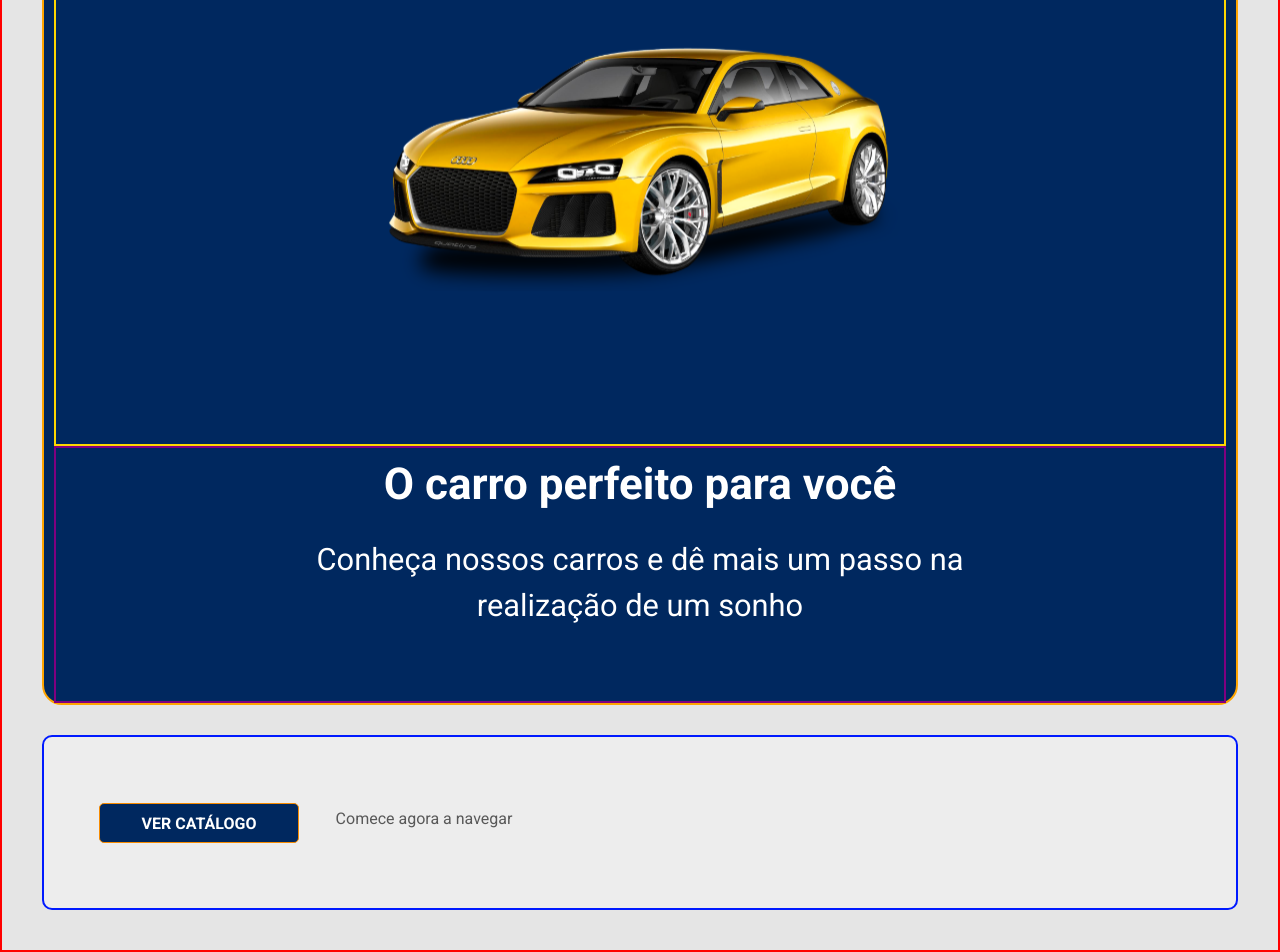
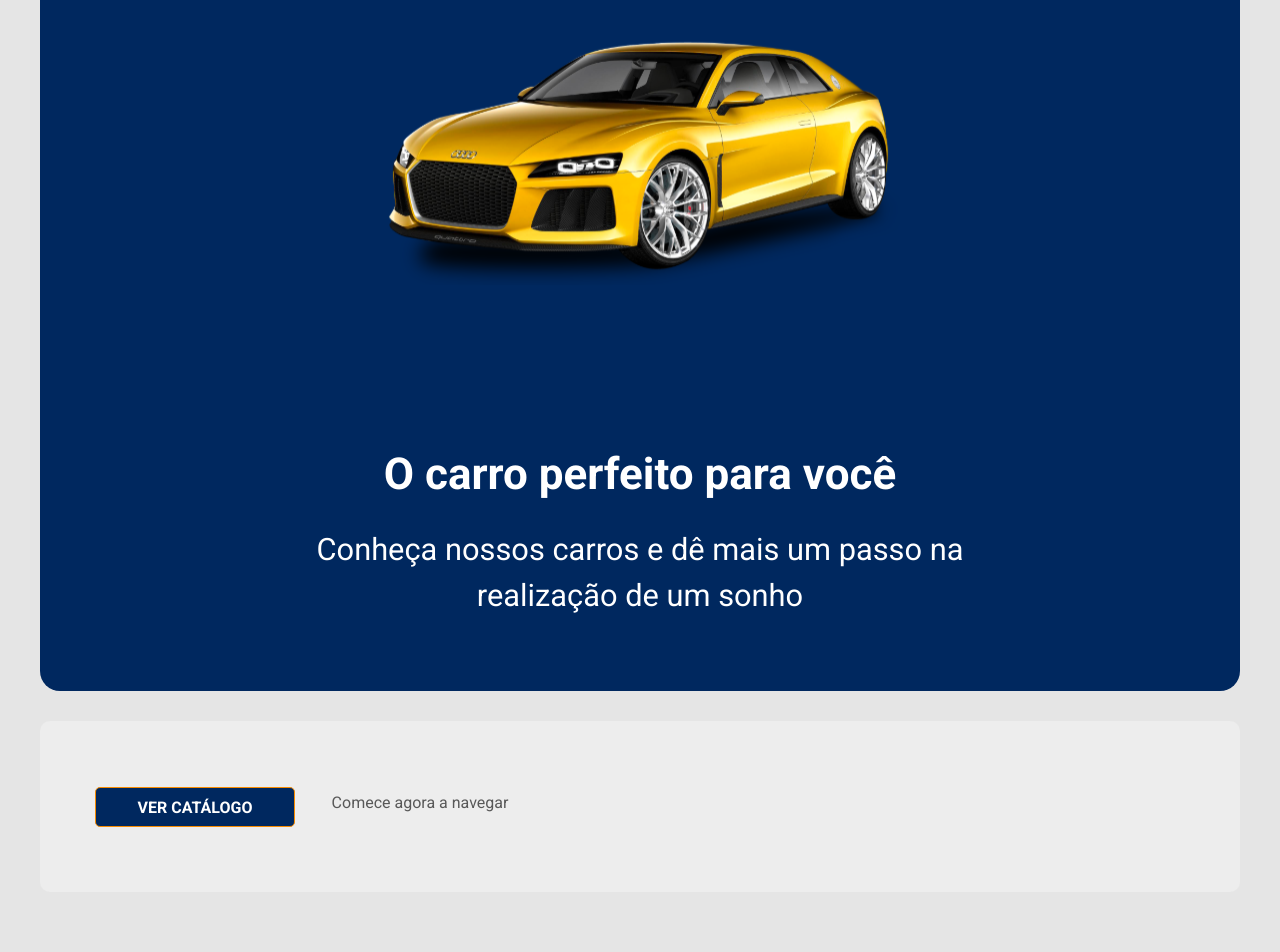
Before and after one commit to RrodFreitas/bds-desafio-cap7, a React (Create React App) app in the folder frontweb/: page / in a window 1280 px wide. Shown: the part 253-1205 px from the top of the page. Built offline with nearby package versions, Linux system fonts and the light colour scheme; the HTML template or start-up script is replaced by a standard one.

Commit message:
Removing colored lines

```diff
--- a/frontweb/src/components/ButtonIcon/styles.css
+++ b/frontweb/src/components/ButtonIcon/styles.css
@@ -7,7 +7,6 @@
   padding: 28px 0px 0px 0px;
   border-radius: 10px;
   background: rgba(237, 237, 237, 1);
-  border: 2px solid rgb(0, 26, 255);
 }
 
 .btn-icon-desafio {
--- a/frontweb/src/components/ButtonSearch/styles.css
+++ b/frontweb/src/components/ButtonSearch/styles.css
@@ -6,7 +6,6 @@
     padding: 60px 0px 50px 0px;
     border-radius: 10px;
     background: rgba(237, 237, 237, 1);
-    border: 2px solid rgb(0, 26, 255);
   }
 
   .input-icon {
--- a/frontweb/src/pages/Catalog/styles.css
+++ b/frontweb/src/pages/Catalog/styles.css
@@ -1,7 +1,6 @@
 .home-container {
     padding: 20px 10px 120px 10px;
     font-size: 20px;
-    border: 2px solid red;
     text-align: center;
     box-shadow: 0px 4px 20px 0px rgba(0, 0, 0, 0.25);
     background: white;
--- a/frontweb/src/pages/Home/styles.css
+++ b/frontweb/src/pages/Home/styles.css
@@ -1,7 +1,6 @@
 .home-container-desafio {
   padding: 20px 10px 120px 10px;
   font-size: 20px;
-  border: 2px solid red;
   text-align: center;
   box-shadow: 0px 4px 20px 0px rgba(0, 0, 0, 0.25);
 }
@@ -13,7 +12,6 @@
   flex-direction: column-reverse;
   border-radius: 20px;
   background-color: #00285f;
-  border: 2px solid orange;
   margin-bottom: 20px;
 }
 
@@ -22,7 +20,6 @@
   flex-direction: column;
   align-items: center;
   padding: 10px 10px 25px 10px;
-  border: 2px solid purple;
 }
 
 .home-content-container-desafio h1 {
@@ -40,7 +37,6 @@
 }
 
 .home-image-container-desafio {
-  border: 2px solid gold;
   padding: 50px 10px;
 }
 
```
